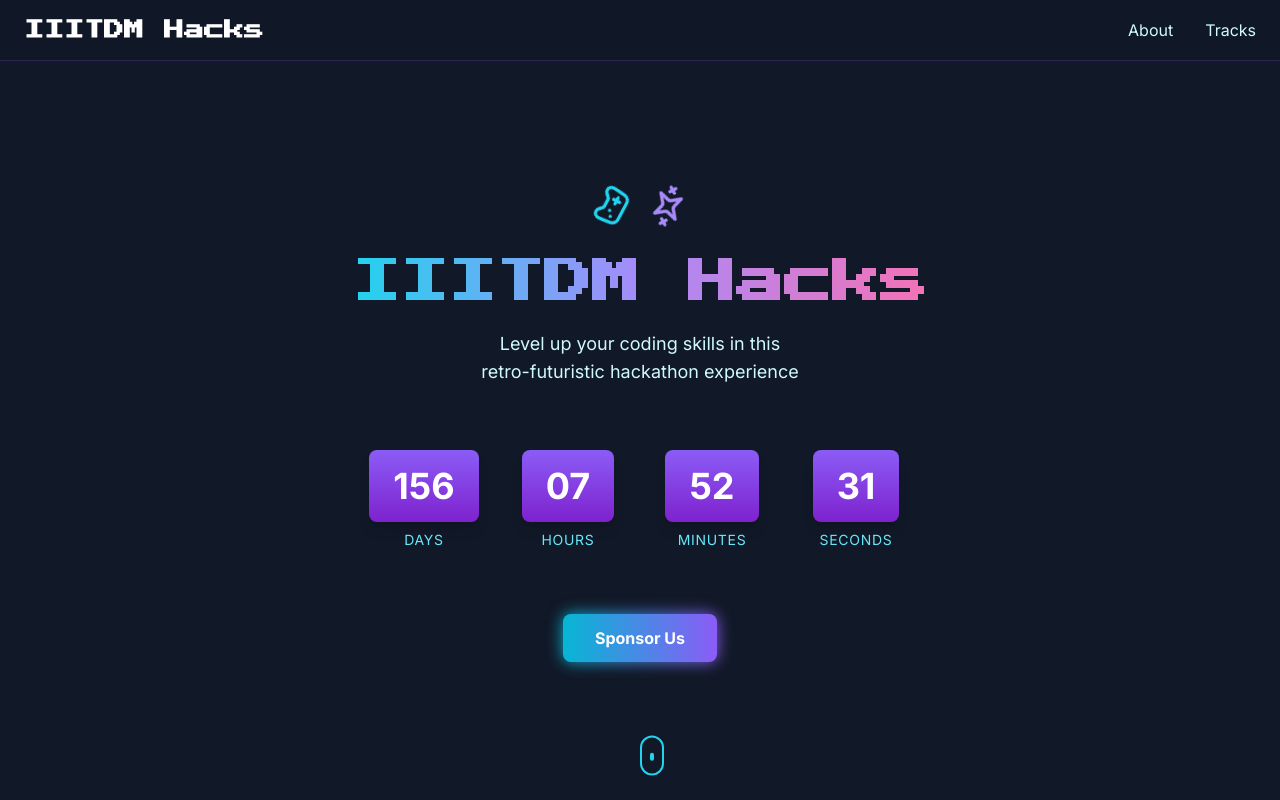
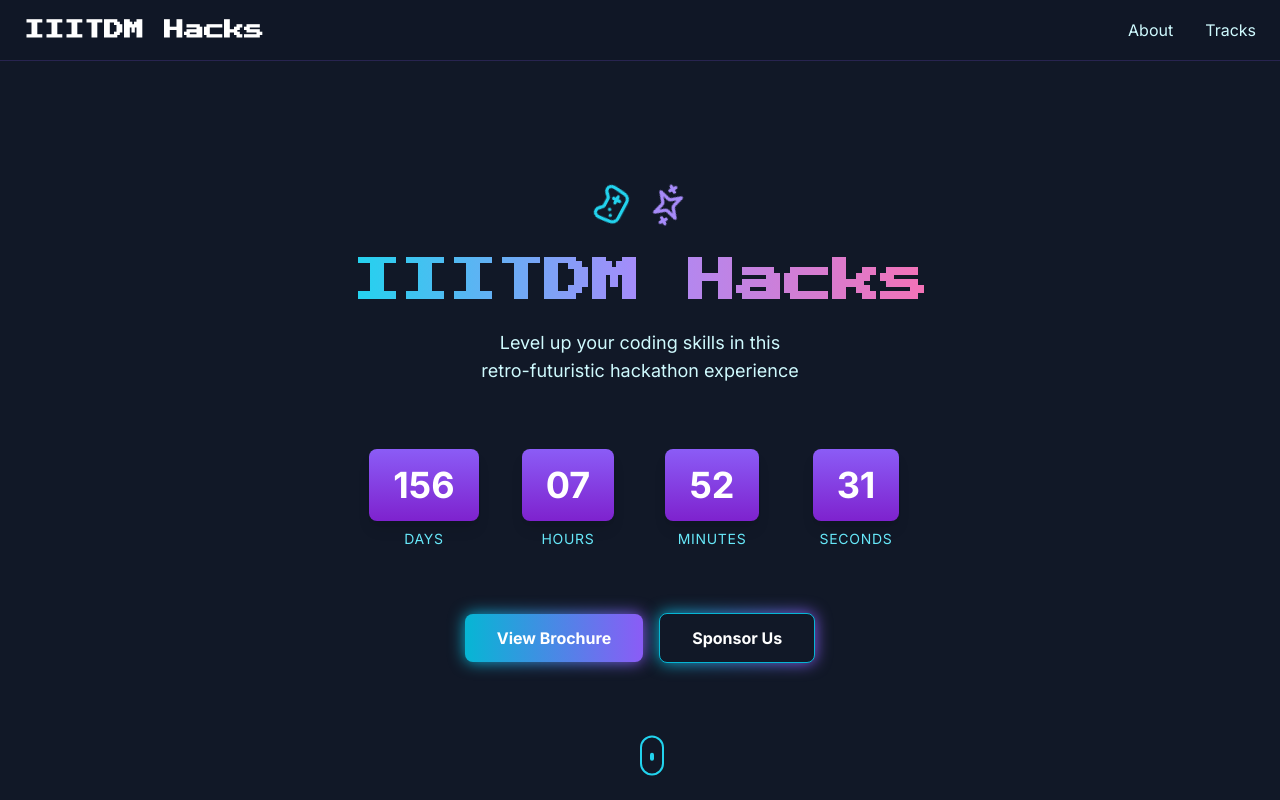
Before and after one commit to DevClubIIITDM/IIITDM_HACKS, a Next.js app: page / in a window 1280 px wide. Shown: the top 800 px of the page. Built offline with nearby package versions, Linux system fonts and the light colour scheme.

Commit message:
add brochure button in hero

```diff
--- a/components/Header.tsx
+++ b/components/Header.tsx
@@ -1,5 +1,5 @@
 import { motion, useScroll, useTransform } from "framer-motion";
-import { Gamepad2, Sparkles } from "lucide-react";
+import { Gamepad2, Sparkles, BookMarked } from "lucide-react";
 import { useState } from "react";
 import { Navigation } from "./header/Navigation";
 import { GlowingButton } from "./header/GlowingButton";
@@ -92,9 +92,15 @@ export const Header = () => {
             initial={{ opacity: 0, y: 20 }}
             animate={{ opacity: 1, y: 0 }}
             transition={{ delay: 0.4 }}
+            className="flex flex-col lg:flex-row gap-4 items-center justify-center"
           >
+            <Link href="https://drive.google.com/file/d/1e5QsNJ8DOswy8XnIX6uYLutY_Hg1Q5n9/view?usp=sharing" target="_blank" rel="noopener noreferrer">
+              <GlowingButton>
+                View Brochure
+              </GlowingButton>
+            </Link>
             <Link href="mailto:devclub@iiitdm.ac.in" target="_blank" rel="noopener noreferrer">
-              <GlowingButton>Sponsor Us</GlowingButton>
+              <GlowingButton transparent={true}>Sponsor Us</GlowingButton>
             </Link>
           </motion.div>
         </motion.div>
--- a/components/header/GlowingButton.tsx
+++ b/components/header/GlowingButton.tsx
@@ -4,9 +4,10 @@ import { motion } from 'framer-motion';
 interface GlowingButtonProps {
   children: React.ReactNode;
   onClick?: () => void;
+  transparent?: boolean;
 }
 
-export const GlowingButton = ({ children, onClick }: GlowingButtonProps) => {
+export const GlowingButton = ({ children, onClick, transparent = false }: GlowingButtonProps) => {
   return (
     <motion.button
       whileHover={{ scale: 1.05 }}
@@ -15,7 +16,8 @@ export const GlowingButton = ({ children, onClick }: GlowingButtonProps) => {
       onClick={onClick}
     >
       <div className="absolute inset-0 bg-gradient-to-r from-cyan-500 to-purple-500 rounded-lg blur group-hover:blur-xl transition-all duration-300" />
-      <div className="relative px-8 py-3 bg-gradient-to-r from-cyan-500 to-purple-500 rounded-lg text-white font-bold">
+
+        <div className={`relative px-8 py-3 ${transparent ? 'bg-gray-900 border border-cyan-500' : 'bg-gradient-to-r from-cyan-500 to-purple-500'} rounded-lg text-white font-bold`}>
         {children}
       </div>
     </motion.button>
```
